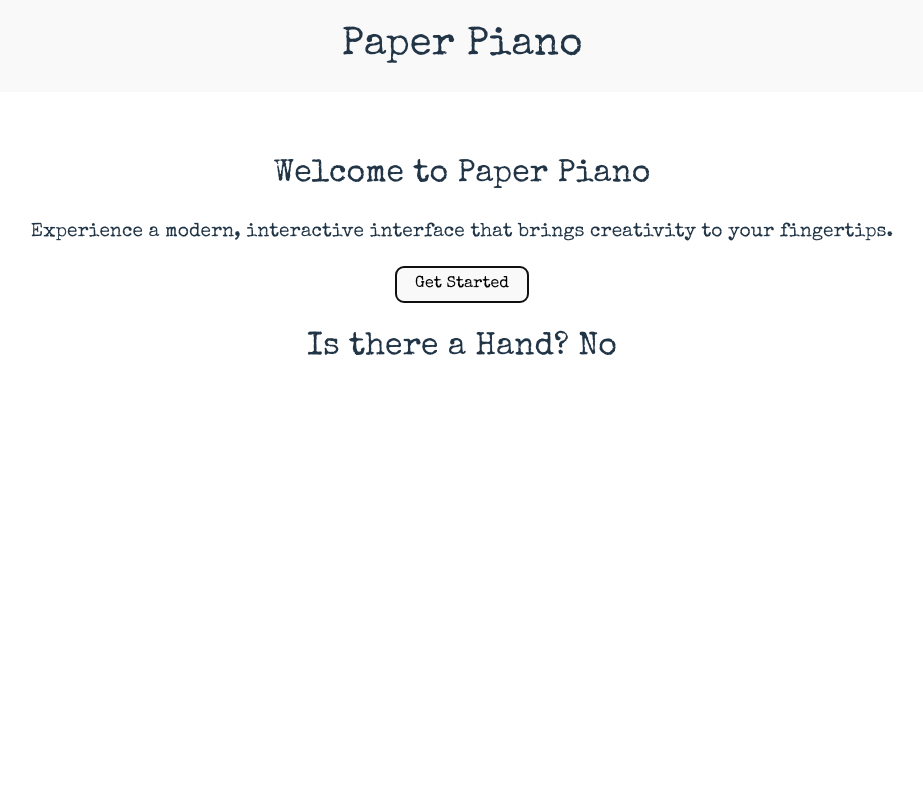
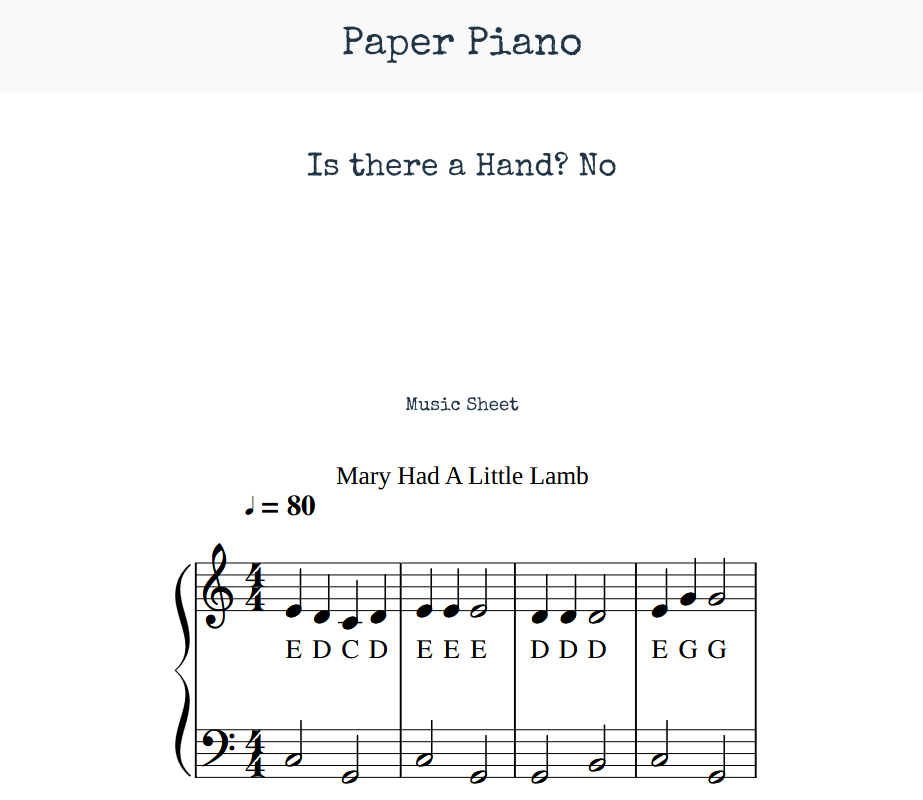
Before and after one commit to joel-koshy/Paper-Piano, a React (Vite) app: page / in a window 1280 px wide. Both pictures are taken after a click on the button "Get Started". Shown: the top 800 px of the page, without its empty margins (178-1101 px from the left). Built offline with nearby package versions, Linux system fonts and the light colour scheme; no server answers.

Commit message:
commiting to change branches

```diff
--- a/src/App.jsx
+++ b/src/App.jsx
@@ -1,8 +1,7 @@
 import { useState } from 'react'
-import reactLogo from './assets/react.svg'
-import viteLogo from '/vite.svg'
 import './App.css'
 import Model from './HandLandMarker.jsx'
+import sheet_music from '/sheetmusic/maryHadALittleLamb.png';
 
 function App() {
 
@@ -13,15 +12,31 @@ function App() {
   }
 
   return (
-    <>
-      <section id="hero">
-        <h2>Welcome to Paper Piano</h2>
-        <p>Experience a modern, interactive interface that brings creativity to your fingertips.</p>
-        <button onClick={handleCameraVisibility}>Get Started</button>
-      </section>
-      {cameraIsVisible && <Model/>}
-    </>
-  )
+    <div>
+      {!cameraIsVisible ? (
+        // Initial hero section
+        <section id="hero">
+          <h2>Welcome to Paper Piano</h2>
+          <p>
+            Experience a modern, interactive interface that brings creativity to your fingertips.
+          </p>
+          <button onClick={handleCameraVisibility}>Get Started</button>
+        </section>
+      ) : (
+        // Layout when camera is active
+        <div className="main-layout">
+          <div className="camera-section">
+            {/* For debugging purposes, try commenting out the Model component to see if the OSMD container works on its own */}
+            <Model />
+          </div>
+          <div className="music-sheet">
+            <h3>Music Sheet</h3>
+            <img src={sheet_music} alt="Mary Had a Little Lamb Piano Sheet Music"/>
+          </div>
+        </div>
+      )}
+    </div>
+  );
 }
 
 export default App
```
Also changed, not shown: public/sheetmusic/maryHadALittleLamb.png (added).
